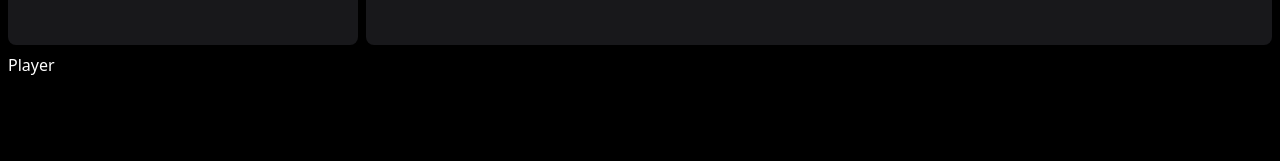
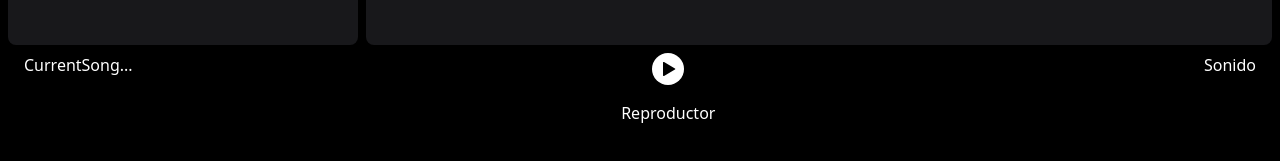
Before and after one commit to FRANCISCO-BERMEJO-MELERO/clon_spotify, an Astro site: page / in a window 1280 px wide. Shown: the part 639-800 px from the top of the page. Built offline with nearby package versions, Linux system fonts and the light colour scheme; Astro itself is replaced by a stand-in of ours.

Commit message:
Styles player and button pause/play

```diff
--- a/astro.config.mjs
+++ b/astro.config.mjs
@@ -5,8 +5,10 @@ import tailwind from '@astrojs/tailwind';
 
 import svelte from '@astrojs/svelte';
 
+import react from '@astrojs/react';
+
 // https://astro.build/config
 export default defineConfig({
-  integrations: [tailwind(), svelte()],
+  integrations: [tailwind(), svelte(), react()],
   output: 'server',
 });
--- a/package.json
+++ b/package.json
@@ -11,9 +11,14 @@
   },
   "dependencies": {
     "@astrojs/check": "^0.9.3",
+    "@astrojs/react": "^3.6.2",
     "@astrojs/svelte": "^5.7.1",
     "@astrojs/tailwind": "^5.1.1",
+    "@types/react": "^18.3.8",
+    "@types/react-dom": "^18.3.0",
     "astro": "^4.15.8",
+    "react": "^18.3.1",
+    "react-dom": "^18.3.1",
     "svelte": "^4.2.19",
     "tailwindcss": "^3.4.12",
     "typescript": "^5.6.2"
--- /dev/null
+++ b/src/components/Player.jsx
@@ -0,0 +1,38 @@
+import { useState } from "react";
+export const Pause = ({ className }) => (
+    <svg className={className} role="img" height="16" width="16" aria-hidden="true" viewBox="0 0 16 16"><path d="M2.7 1a.7.7 0 0 0-.7.7v12.6a.7.7 0 0 0 .7.7h2.6a.7.7 0 0 0 .7-.7V1.7a.7.7 0 0 0-.7-.7H2.7zm8 0a.7.7 0 0 0-.7.7v12.6a.7.7 0 0 0 .7.7h2.6a.7.7 0 0 0 .7-.7V1.7a.7.7 0 0 0-.7-.7h-2.6z"></path></svg>
+)
+
+export const Play = ({ className }) => (
+    <svg className={className} role="img" height="16" width="16" aria-hidden="true" viewBox="0 0 16 16"><path d="M3 1.713a.7.7 0 0 1 1.05-.607l10.89 6.288a.7.7 0 0 1 0 1.212L4.05 14.894A.7.7 0 0 1 3 14.288V1.713z"></path></svg>
+)
+
+export const VolumeSilence = () => (
+    <svg fill="currentColor" role="presentation" height="16" width="16" aria-hidden="true" aria-label="Volumen apagado" viewBox="0 0 16 16" ><path d="M13.86 5.47a.75.75 0 0 0-1.061 0l-1.47 1.47-1.47-1.47A.75.75 0 0 0 8.8 6.53L10.269 8l-1.47 1.47a.75.75 0 1 0 1.06 1.06l1.47-1.47 1.47 1.47a.75.75 0 0 0 1.06-1.06L12.39 8l1.47-1.47a.75.75 0 0 0 0-1.06z"></path><path d="M10.116 1.5A.75.75 0 0 0 8.991.85l-6.925 4a3.642 3.642 0 0 0-1.33 4.967 3.639 3.639 0 0 0 1.33 1.332l6.925 4a.75.75 0 0 0 1.125-.649v-1.906a4.73 4.73 0 0 1-1.5-.694v1.3L2.817 9.852a2.141 2.141 0 0 1-.781-2.92c.187-.324.456-.594.78-.782l5.8-3.35v1.3c.45-.313.956-.55 1.5-.694V1.5z"></path></svg>
+)
+
+export const Volume = () => (
+    <svg fill="currentColor" role="presentation" height="16" width="16" aria-hidden="true" aria-label="Volumen alto" id="volume-icon" viewBox="0 0 16 16"><path d="M9.741.85a.75.75 0 0 1 .375.65v13a.75.75 0 0 1-1.125.65l-6.925-4a3.642 3.642 0 0 1-1.33-4.967 3.639 3.639 0 0 1 1.33-1.332l6.925-4a.75.75 0 0 1 .75 0zm-6.924 5.3a2.139 2.139 0 0 0 0 3.7l5.8 3.35V2.8l-5.8 3.35zm8.683 4.29V5.56a2.75 2.75 0 0 1 0 4.88z"></path><path d="M11.5 13.614a5.752 5.752 0 0 0 0-11.228v1.55a4.252 4.252 0 0 1 0 8.127v1.55z"></path></svg>
+)
+
+export function Player() {
+    const [isPlaying, setIsPlaying] = useState(false);
+    return (
+        <div  className=" flex flex-row justify-between w-full px-4 z-50">
+            <div>
+                CurrentSong...
+            </div>
+            <div className="grid place-content-center gap-4 flex-1">
+                <div className="flex justify-center">
+                    <button className="rounded-full bg-white p-2" onClick={() => setIsPlaying(!isPlaying)}>
+                        {isPlaying ? <Pause /> : <Play />}
+                    </button>
+                </div>
+                Reproductor
+            </div>
+            <div>
+                Sonido
+            </div>
+        </div>
+    )
+}
--- a/src/layouts/Layout.astro
+++ b/src/layouts/Layout.astro
@@ -1,7 +1,7 @@
 ---
 import AsideMenu from '../components/AsideMenu.astro';
 import { ViewTransitions } from 'astro:transitions';
-
+import { Player } from '../components/Player.jsx';
 interface Props {
 	title: string;
 }
@@ -29,7 +29,7 @@ const { title } = Astro.props;
 				<slot />
 			</main>
 			<footer class="[grid-area:player]  min-h-[100px]">
-				Player
+				<Player client:load/>
 			</footer >
 		</div>
 	</body>
--- a/tsconfig.json
+++ b/tsconfig.json
@@ -1,3 +1,7 @@
 {
   "extends": "astro/tsconfigs/strict",
+  "compilerOptions": {
+    "jsx": "react-jsx",
+    "jsxImportSource": "react"
+  }
 }
```
Also changed, not shown: 1 other file.
